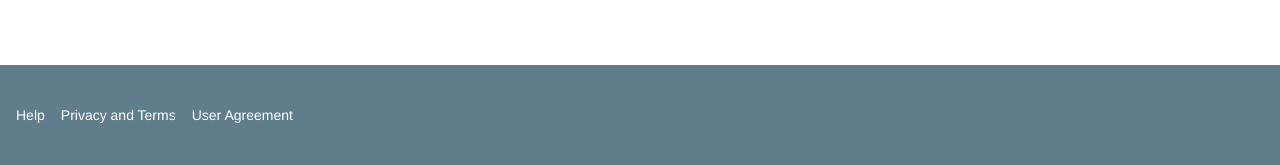
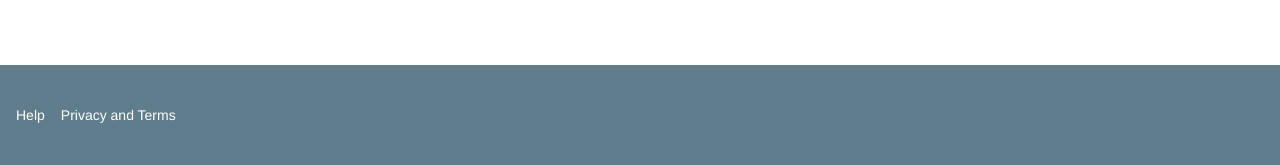
Before and after one commit to Brian-Rojas/readandsucceed.org, a Django app: template inventory/templates/index.html in a window 1280 px wide. Shown: the part 635-800 px from the top of the page. Run offline with Django 3.2, Linux system fonts and the light colour scheme; the template is opened without the code that fills it, so the values that code supplies are empty; some libraries are stand-ins or nearby versions.

Commit message:
Changed footer

```diff
--- a/inventory/templates/index.html
+++ b/inventory/templates/index.html
@@ -93,7 +93,7 @@
                 <ul class="mdl-mini-footer--link-list">
                     <li><a href="#">Help</a></li>
                     <li><a href="#">Privacy and Terms</a></li>
-                    <li><a href="#">User Agreement</a></li>
+
                 </ul>
             </div>
         </footer>
```
